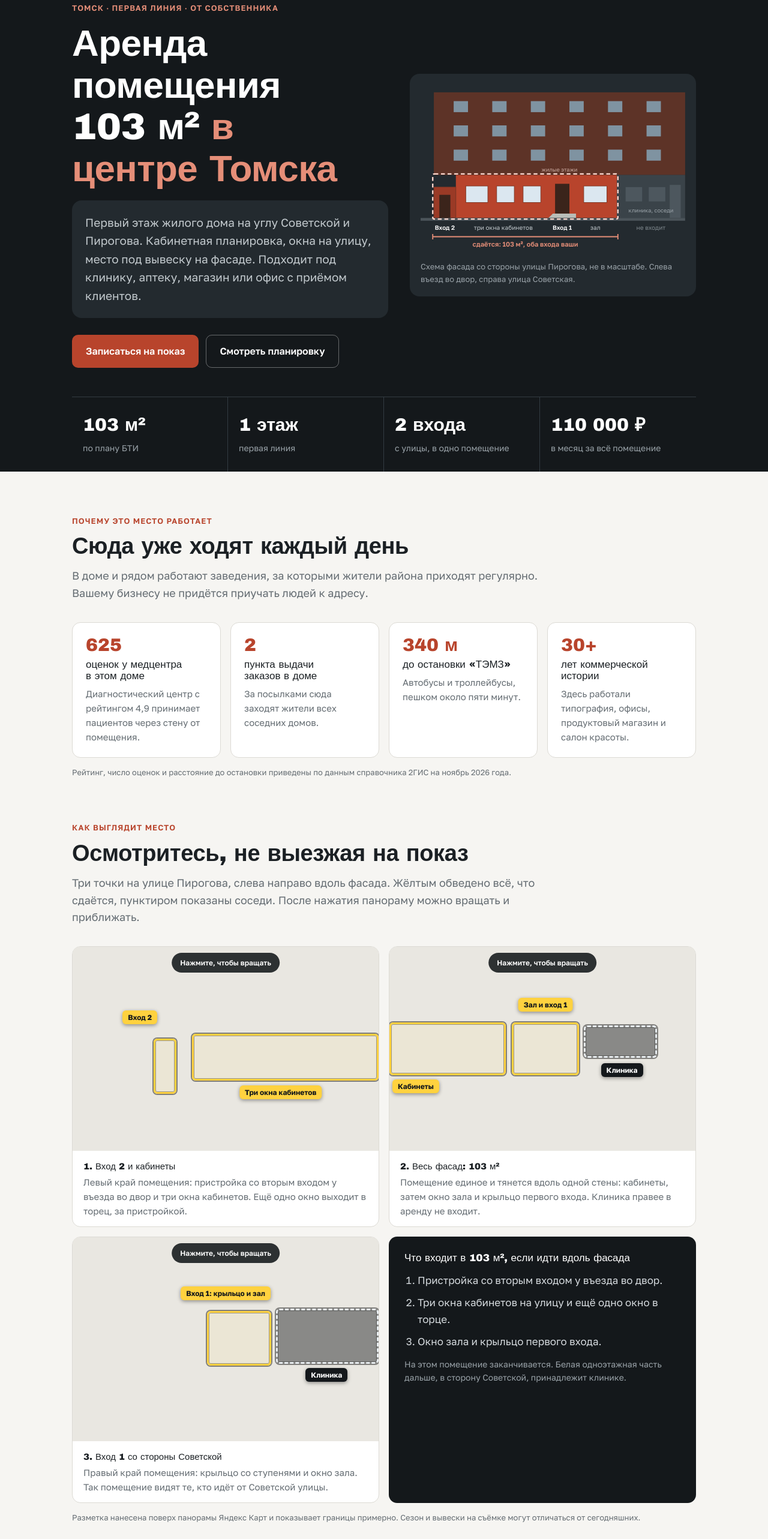
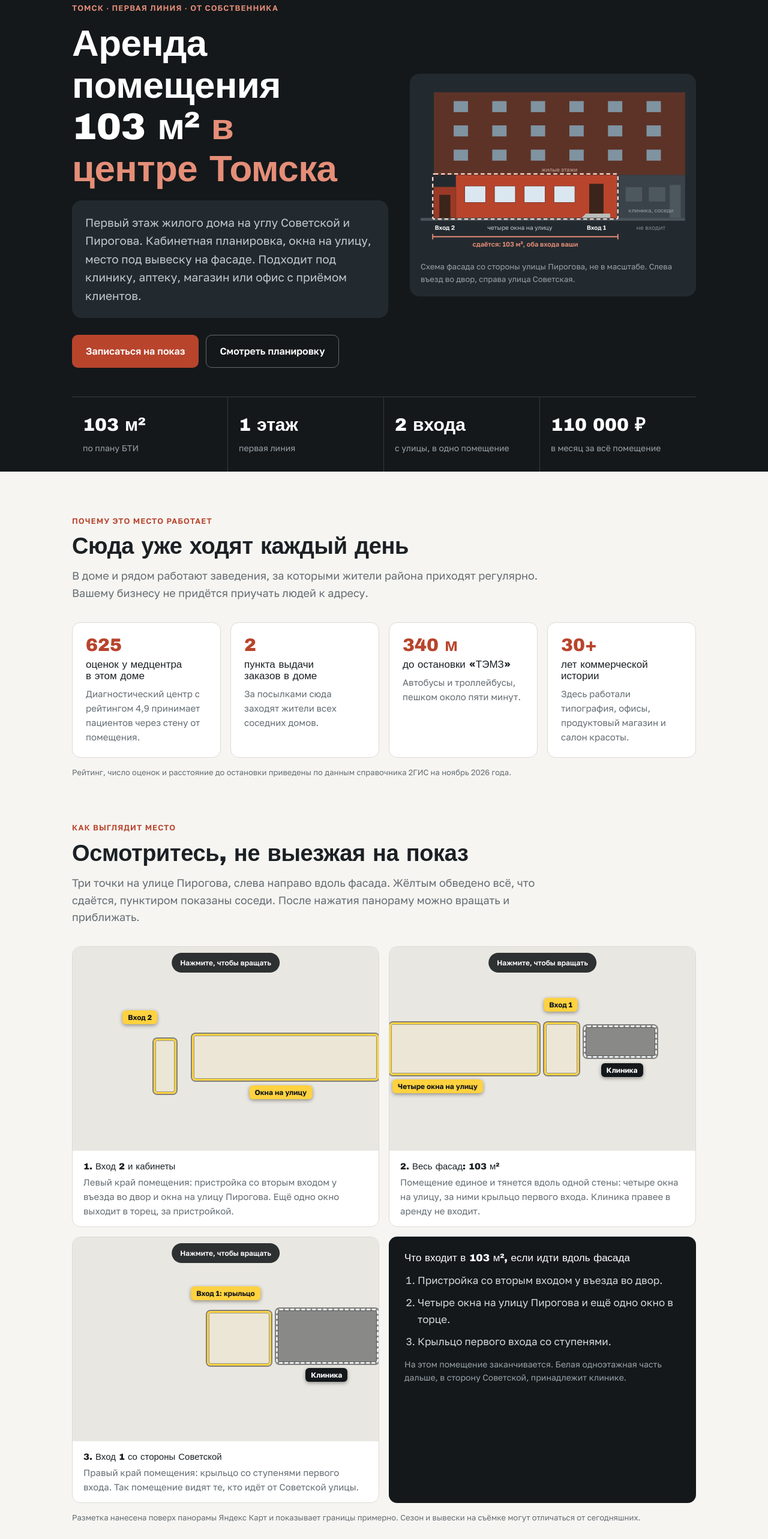
Before and after one commit to romantomsk2/sovetskaya86, a plain HTML site: page index.html in a window 1280 px wide. Shown: the part 115-2680 px from the top of the page at 60% size. Drawn offline with Linux system fonts and the light colour scheme; a web font is replaced by a local one.

Commit message:
Фасад: четыре окна подряд и крыльцо у границы с клиникой
Co-Authored-By: Claude Fable 5.2 <noreply@anthropic.com>
Claude-Session: https://claude.ai/code/session_01AJ1FEwtu99bHQeP1EZfiUM

```diff
--- a/index.html
+++ b/index.html
@@ -235,7 +235,7 @@ footer{background:var(--ink);color:#7f888e;font-size:13px;padding:0 0 28px}
         </div>
       </div>
       <figure class="facade">
-        <svg viewBox="0 0 480 300" role="img" aria-label="Схема фасада со стороны улицы Пирогова: слева пристройка со входом 2, три окна кабинетов, крыльцо входа 1 и окно зала. Правая часть первого этажа занята соседней клиникой и в аренду не входит.">
+        <svg viewBox="0 0 480 300" role="img" aria-label="Схема фасада со стороны улицы Пирогова: слева пристройка со входом 2, затем четыре окна на улицу и крыльцо входа 1. Правая часть первого этажа занята соседней клиникой и в аренду не входит.">
           <rect x="24" y="14" width="456" height="150" fill="#5d3327"/>
           <g fill="#7f93a1">
             <rect x="60" y="30" width="26" height="20"/><rect x="130" y="30" width="26" height="20"/><rect x="200" y="30" width="26" height="20"/><rect x="270" y="30" width="26" height="20"/><rect x="340" y="30" width="26" height="20"/><rect x="410" y="30" width="26" height="20"/>
@@ -250,19 +250,17 @@ footer{background:var(--ink);color:#7f888e;font-size:13px;padding:0 0 28px}
           <!-- наше помещение -->
           <rect x="64" y="164" width="292" height="78" fill="#b8442c"/>
           <g fill="#dbe7f0" stroke="#7b3524">
-            <rect x="82" y="184" width="40" height="30"/><rect x="138" y="184" width="32" height="30"/><rect x="186" y="184" width="32" height="30"/>
-            <rect x="296" y="184" width="42" height="30"/>
+            <rect x="80" y="184" width="38" height="30"/><rect x="134" y="184" width="38" height="30"/><rect x="188" y="184" width="38" height="30"/><rect x="242" y="184" width="38" height="30"/>
           </g>
-          <rect x="244" y="180" width="26" height="54" fill="#3b241b"/>
-          <polygon points="232,242 282,242 282,234 240,234" fill="#b9bdb8"/>
+          <rect x="306" y="180" width="26" height="54" fill="#3b241b"/>
+          <polygon points="292,242 344,242 344,234 300,234" fill="#b9bdb8"/>
           <rect x="24" y="186" width="40" height="56" fill="#9a3a26" stroke="#7b3524"/>
           <rect x="34" y="200" width="20" height="42" fill="#3b241b"/>
           <rect x="0" y="242" width="480" height="5" fill="#4b545a"/>
           <rect x="22" y="162" width="336" height="82" fill="none" stroke="#ffd9cf" stroke-width="2.5" stroke-dasharray="7 5" rx="3"/>
           <text x="44" y="264" text-anchor="middle" font-size="11" fill="#ffffff" font-weight="600">Вход 2</text>
-          <text x="150" y="264" text-anchor="middle" font-size="11" fill="#c3cace">три окна кабинетов</text>
-          <text x="257" y="264" text-anchor="middle" font-size="11" fill="#ffffff" font-weight="600">Вход 1</text>
-          <text x="317" y="264" text-anchor="middle" font-size="11" fill="#c3cace">зал</text>
+          <text x="180" y="264" text-anchor="middle" font-size="11" fill="#c3cace">четыре окна на улицу</text>
+          <text x="319" y="264" text-anchor="middle" font-size="11" fill="#ffffff" font-weight="600">Вход 1</text>
           <path d="M22 276 H358" stroke="#e58e78" stroke-width="2"/><path d="M22 271 V281 M358 271 V281" stroke="#e58e78" stroke-width="2"/>
           <text x="190" y="294" text-anchor="middle" font-size="12" fill="#e58e78" font-weight="600">сдаётся: 103 м², оба входа ваши</text>
           <text x="418" y="264" text-anchor="middle" font-size="11" fill="#7f888e">не входит</text>
@@ -309,41 +307,41 @@ footer{background:var(--ink);color:#7f888e;font-size:13px;padding:0 0 28px}
           <iframe title="Панорама: вход 2 и окна кабинетов" loading="lazy" allowfullscreen src="https://yandex.ru/map-widget/v1/?ll=84.954436%2C56.461520&z=18&panorama%5Bpoint%5D=84.954436%2C56.461520&panorama%5Bdirection%5D=180%2C5&panorama%5Bspan%5D=110%2C60"></iframe>
           <button class="mark" type="button" aria-label="Убрать разметку и вращать панораму">
             <i style="left:26.5%;top:45%;width:7.5%;height:27%"></i><b style="left:22%;top:31%">Вход 2</b>
-            <i style="left:39%;top:42.5%;width:61%;height:23%"></i><b style="left:68%;top:68%">Три окна кабинетов</b>
+            <i style="left:39%;top:42.5%;width:61%;height:23%"></i><b style="left:68%;top:68%">Окна на улицу</b>
             <span>Нажмите, чтобы вращать</span>
           </button>
         </div>
-        <figcaption><b>1. Вход 2 и кабинеты</b><span>Левый край помещения: пристройка со вторым входом у въезда во двор и три окна кабинетов. Ещё одно окно выходит в торец, за пристройкой.</span></figcaption>
+        <figcaption><b>1. Вход 2 и кабинеты</b><span>Левый край помещения: пристройка со вторым входом у въезда во двор и окна на улицу Пирогова. Ещё одно окно выходит в торец, за пристройкой.</span></figcaption>
       </figure>
       <figure>
         <div class="view">
           <iframe title="Панорама: весь фасад помещения" loading="lazy" allowfullscreen src="https://yandex.ru/map-widget/v1/?ll=84.954436%2C56.461520&z=18&panorama%5Bpoint%5D=84.954436%2C56.461520&panorama%5Bdirection%5D=215%2C3&panorama%5Bspan%5D=110%2C60"></iframe>
           <button class="mark" type="button" aria-label="Убрать разметку и вращать панораму">
-            <i style="left:0;top:37%;width:38%;height:26%"></i><b style="left:1%;top:65%;transform:none">Кабинеты</b>
-            <i style="left:40%;top:37%;width:22%;height:26%"></i><b style="left:51%;top:25%">Зал и вход 1</b>
+            <i style="left:0;top:37%;width:49%;height:26%"></i><b style="left:1%;top:65%;transform:none">Четыре окна на улицу</b>
+            <i style="left:50.5%;top:37%;width:11.5%;height:26%"></i><b style="left:56%;top:25%">Вход 1</b>
             <i class="other" style="left:63.5%;top:38.5%;width:24%;height:16%"></i><b class="other" style="left:76%;top:57%">Клиника</b>
             <span>Нажмите, чтобы вращать</span>
           </button>
         </div>
-        <figcaption><b>2. Весь фасад: 103 м²</b><span>Помещение единое и тянется вдоль одной стены: кабинеты, затем окно зала и крыльцо первого входа. Клиника правее в аренду не входит.</span></figcaption>
+        <figcaption><b>2. Весь фасад: 103 м²</b><span>Помещение единое и тянется вдоль одной стены: четыре окна на улицу, за ними крыльцо первого входа. Клиника правее в аренду не входит.</span></figcaption>
       </figure>
       <figure>
         <div class="view">
           <iframe title="Панорама: крыльцо первого входа со стороны Советской" loading="lazy" allowfullscreen src="https://yandex.ru/map-widget/v1/?ll=84.954050%2C56.461520&z=18&panorama%5Bpoint%5D=84.954050%2C56.461520&panorama%5Bdirection%5D=125%2C3&panorama%5Bspan%5D=110%2C60"></iframe>
           <button class="mark" type="button" aria-label="Убрать разметку и вращать панораму">
-            <i style="left:44%;top:36%;width:21%;height:27%"></i><b style="left:50%;top:24%">Вход 1: крыльцо и зал</b>
+            <i style="left:44%;top:36%;width:21%;height:27%"></i><b style="left:50%;top:24%">Вход 1: крыльцо</b>
             <i class="other" style="left:66.5%;top:35%;width:33.5%;height:27%"></i><b class="other" style="left:83%;top:64%">Клиника</b>
             <span>Нажмите, чтобы вращать</span>
           </button>
         </div>
-        <figcaption><b>3. Вход 1 со стороны Советской</b><span>Правый край помещения: крыльцо со ступенями и окно зала. Так помещение видят те, кто идёт от Советской улицы.</span></figcaption>
+        <figcaption><b>3. Вход 1 со стороны Советской</b><span>Правый край помещения: крыльцо со ступенями первого входа. Так помещение видят те, кто идёт от Советской улицы.</span></figcaption>
       </figure>
       <div class="incl">
         <h3>Что входит в 103 м², если идти вдоль фасада</h3>
         <ol>
           <li>Пристройка со вторым входом у въезда во двор.</li>
-          <li>Три окна кабинетов на улицу и ещё одно окно в торце.</li>
-          <li>Окно зала и крыльцо первого входа.</li>
+          <li>Четыре окна на улицу Пирогова и ещё одно окно в торце.</li>
+          <li>Крыльцо первого входа со ступенями.</li>
         </ol>
         <p>На этом помещение заканчивается. Белая одноэтажная часть дальше, в сторону Советской, принадлежит клинике.</p>
       </div>
@@ -363,7 +361,7 @@ footer{background:var(--ink);color:#7f888e;font-size:13px;padding:0 0 28px}
       <div class="plan">
         <svg viewBox="0 0 646 300" role="img" aria-label="План единого помещения 103 м²: слева зал и кабинет с первым входом, справа четыре кабинета, коридор, санузел и второй вход через пристройку; части соединены дверью">
           <text x="323" y="20" text-anchor="middle">Улица Пирогова, фасад с окнами</text>
-          <rect class="busy" x="165" y="34" width="60" height="26" rx="4"/><text x="195" y="52" text-anchor="middle">Вход 1</text>
+          <rect class="busy" x="20" y="34" width="60" height="26" rx="4"/><text x="50" y="52" text-anchor="middle">Вход 1</text>
           <rect class="busy" x="20" y="60" width="210" height="200" rx="4"/><text x="125" y="96" text-anchor="middle" font-weight="600">≈40 м²</text><text x="125" y="116" text-anchor="middle">зал</text>
           <rect class="busy" x="20" y="150" width="130" height="110" rx="4"/><text x="85" y="210" text-anchor="middle">кабинет ≈15 м²</text>
           <rect class="busy" x="170" y="215" width="60" height="45" rx="4"/><text x="200" y="242" text-anchor="middle">с/у</text>
@@ -375,7 +373,7 @@ footer{background:var(--ink);color:#7f888e;font-size:13px;padding:0 0 28px}
           <rect class="free" x="230" y="215" width="62" height="45" rx="4"/><text x="261" y="242" text-anchor="middle">с/у</text>
           <rect class="annex" x="580" y="60" width="46" height="140" rx="4"/><text x="603" y="134" text-anchor="middle">Вход 2</text>
           <path class="outer" d="M20 60 H580 V260 H20 Z"/><line class="door" x1="230" y1="189" x2="230" y2="213"/><text class="doorl" x="236" y="205">дверь</text>
-          <line class="win" x1="45" y1="60" x2="150" y2="60"/><line class="win" x1="250" y1="60" x2="310" y2="60"/><line class="win" x1="350" y1="60" x2="410" y2="60"/><line class="win" x1="455" y1="60" x2="555" y2="60"/><line class="win" x1="580" y1="212" x2="580" y2="250"/>
+          <line class="win" x1="110" y1="60" x2="205" y2="60"/><line class="win" x1="250" y1="60" x2="310" y2="60"/><line class="win" x1="350" y1="60" x2="410" y2="60"/><line class="win" x1="455" y1="60" x2="555" y2="60"/><line class="win" x1="580" y1="212" x2="580" y2="250"/>
           <text x="20" y="288">← к Советской</text><text x="626" y="288" text-anchor="end">въезд во двор →</text>
         </svg>
         <div class="legend"><span><i class="f"></i>Часть 63 м², свободна</span><span><i class="b"></i>Часть 40 м², сейчас салон</span><span><i class="a"></i>Пристройка у входа 2</span><span><i class="w"></i>Окно</span></div>
```
